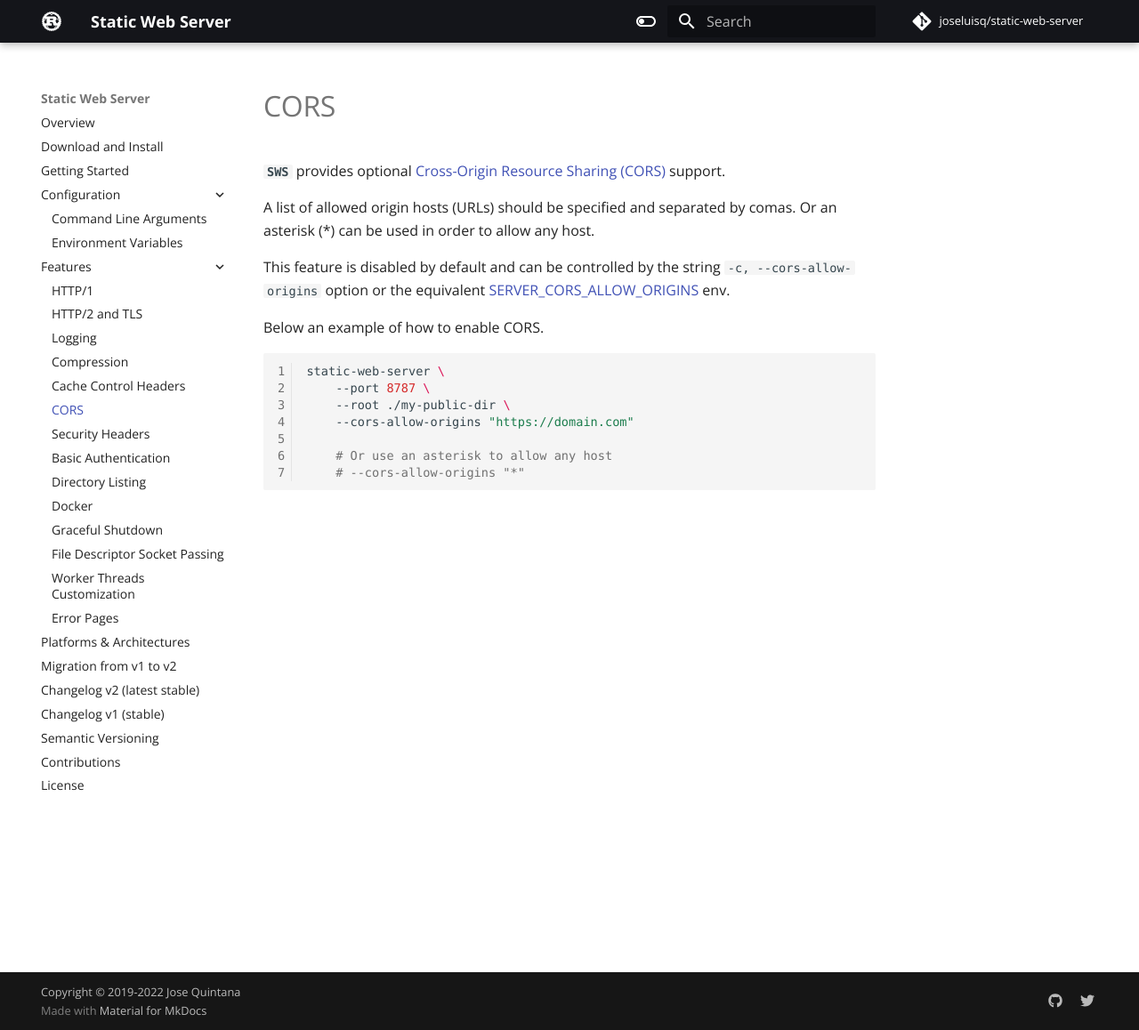
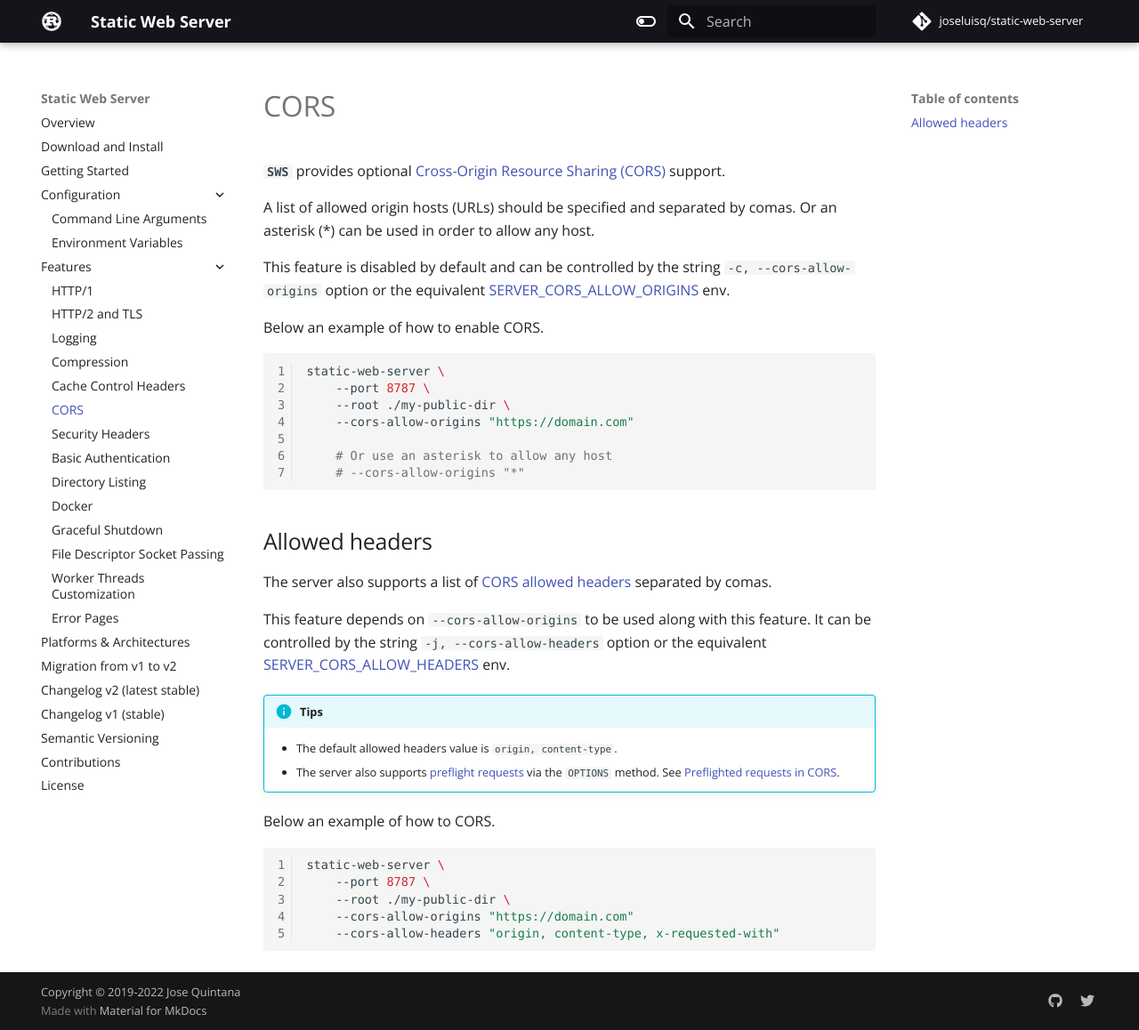
Before and after one commit to static-web-server/static-web-server, an MkDocs documentation site: the page built from docs/content/features/cors.md, in a window 1280 px wide and 1158 px high. Shown: the whole window at 89% size. Built offline with MkDocs 1.6.1 and Material for MkDocs 9.7.7, drawn with Linux system fonts in a browser that asks for light colours; some web fonts are replaced; comment, search, counter and statistics services are not loaded.

Commit message:
docs: cors allowed headers [skip ci]

````diff
--- a/docs/content/features/cors.md
+++ b/docs/content/features/cors.md
@@ -18,3 +18,23 @@
     # Or use an asterisk to allow any host
     # --cors-allow-origins "*"
 ```
+
+## Allowed headers
+
+The server also supports a list of [CORS allowed headers](https://developer.mozilla.org/en-US/docs/Web/HTTP/Headers/Access-Control-Allow-Headers) separated by comas.
+
+This feature depends on `--cors-allow-origins` to be used along with this feature. It can be controlled by the string `-j, --cors-allow-headers` option or the equivalent [SERVER_CORS_ALLOW_HEADERS](./../configuration/environment-variables.md#server_cors_allow_headers) env.
+
+!!! info "Tips"
+    - The default allowed headers value is `origin, content-type`.
+    - The server also supports [preflight requests](https://developer.mozilla.org/en-US/docs/Glossary/Preflight_request) via the `OPTIONS` method. See [Preflighted requests in CORS](./../http-methods/#preflighted-requests-in-cors).
+
+Below an example of how to  CORS.
+
+```sh
+static-web-server \
+    --port 8787 \
+    --root ./my-public-dir \
+    --cors-allow-origins "https://domain.com"
+    --cors-allow-headers "origin, content-type, x-requested-with"
+```
````
Also changed, not shown: docs/content/configuration/environment-variables.md (+3 -0 lines).
